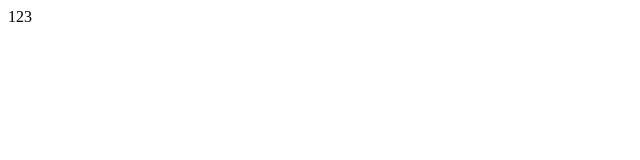
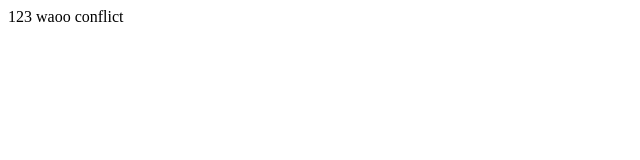
Before and after one commit to saqibahmaad/beninadmin, a plain HTML site: page index.html in a window 1280 px wide. Shown: the whole page, without its empty margins (0-640 px from the left). Drawn offline with Linux system fonts and the light colour scheme.

Commit message:
Update index.html

```diff
--- a/index.html
+++ b/index.html
@@ -1,4 +1,4 @@
 <html>
 <head></head>
-<body>123</body>
+<body>123 waoo conflict</body>
 </html>
```
